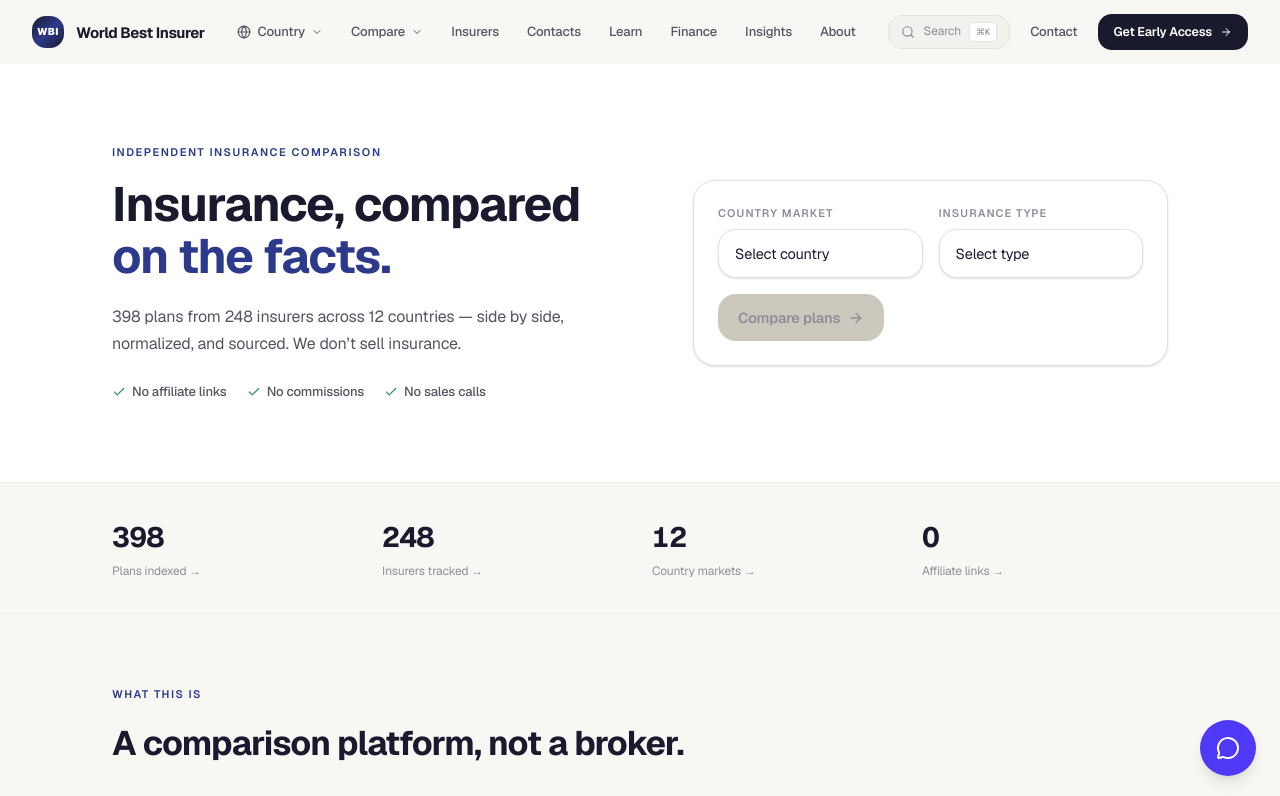
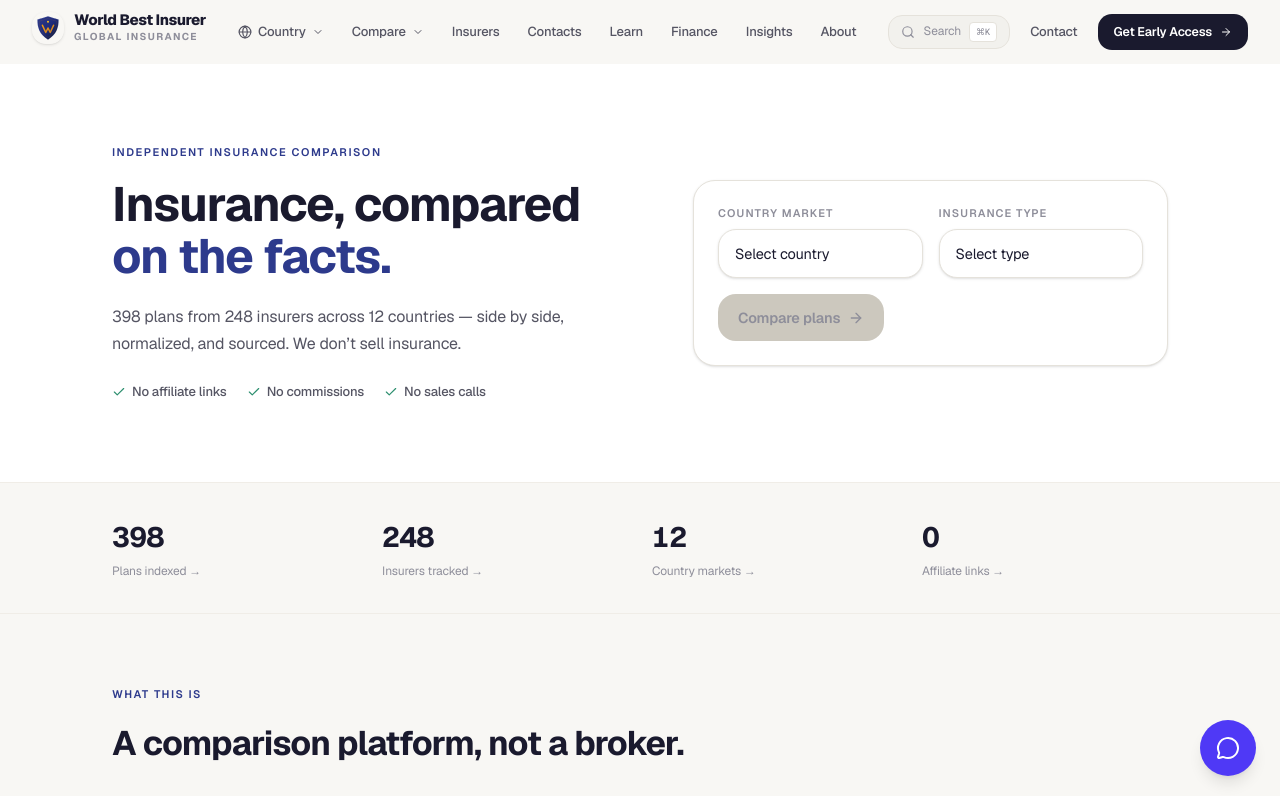
Before and after one commit to durgeshghiya/worldbestinsurer, a Next.js app: page / in a window 1280 px wide. Shown: the top 796 px of the page. Built offline with nearby package versions, Linux system fonts and the light colour scheme.

Commit message:
feat(branding): add vector Logo component and SVG assets to header, footer, and schema

```diff
--- a/src/components/Footer.tsx
+++ b/src/components/Footer.tsx
@@ -1,5 +1,6 @@
 import Link from "next/link";
 import { ArrowUpRight } from "lucide-react";
+import Logo from "@/components/Logo";
 
 const sections = [
   {
@@ -66,14 +67,9 @@ export default function Footer() {
         <div className="py-14 grid grid-cols-2 md:grid-cols-6 gap-8 lg:gap-10">
           {/* Brand column */}
           <div className="col-span-2">
-            <Link href="/" className="flex items-center gap-2.5 mb-5">
-              <div className="w-7 h-7 rounded-md bg-gradient-to-br from-white/10 to-white/5 border border-white/10 flex items-center justify-center">
-                <span className="text-white font-black text-[9px] tracking-[0.05em]">WBI</span>
-              </div>
-              <span className="text-[14px] font-bold tracking-[-0.02em] text-white/90">
-                World Best Insurer
-              </span>
-            </Link>
+            <div className="mb-5">
+              <Logo variant="full" size="md" inverted={true} />
+            </div>
             <p className="text-[12px] text-white/30 leading-[1.7] max-w-[260px] mb-5">
               The world&apos;s insurance comparison platform. Transparent data across 12 markets, zero sales pressure.
             </p>
--- a/src/components/Header.tsx
+++ b/src/components/Header.tsx
@@ -7,6 +7,7 @@ import {
   ArrowRight, Sparkles, Globe, Search,
 } from "lucide-react";
 import { cn } from "@/lib/utils";
+import Logo from "@/components/Logo";
 
 const categories = [
   { name: "Health", href: "/compare/health", icon: Heart, color: "text-health", bg: "bg-health-light", desc: "Medical & hospitalization" },
@@ -65,19 +66,7 @@ export default function Header() {
       <nav className="mx-auto max-w-[1280px] px-5 lg:px-8">
         <div className="flex h-16 items-center justify-between">
           {/* ── Logo ── */}
-          <Link href="/" className="flex items-center gap-3 group shrink-0">
-            <div className="relative w-8 h-8 rounded-lg overflow-hidden">
-              <div className="absolute inset-0 bg-gradient-to-br from-[#1a1a2e] via-primary to-[#1a1a2e] group-hover:from-primary group-hover:via-accent group-hover:to-primary transition-all duration-700" />
-              <span className="relative flex items-center justify-center w-full h-full text-white font-black text-[10px] tracking-[0.05em]">
-                WBI
-              </span>
-            </div>
-            <div className="hidden sm:block">
-              <span className="block whitespace-nowrap text-[15px] font-bold tracking-[-0.03em] text-text-primary leading-none">
-                World Best Insurer
-              </span>
-            </div>
-          </Link>
+          <Logo variant="full" size="md" />
 
           {/* ── Desktop Nav ── */}
           <div className="hidden xl:flex items-center gap-1">
--- /dev/null
+++ b/src/components/Logo.tsx
@@ -0,0 +1,131 @@
+import React from "react";
+import Link from "next/link";
+import { cn } from "@/lib/utils";
+
+interface LogoProps {
+  /** "mark" shows only the emblem; "full" includes the text brand name */
+  variant?: "mark" | "full";
+  /** Size preset */
+  size?: "sm" | "md" | "lg" | "xl";
+  /** Optional extra classes */
+  className?: string;
+  /** Invert colors for dark backgrounds (e.g. footer) */
+  inverted?: boolean;
+  /** Whether to wrap in a Next.js Link pointing to / */
+  linkable?: boolean;
+}
+
+const SIZES = {
+  sm: { box: "w-7 h-7", mark: "w-7 h-7", title: "text-[14px]", sub: "text-[9px]" },
+  md: { box: "w-8 h-8", mark: "w-8 h-8", title: "text-[15px]", sub: "text-[10px]" },
+  lg: { box: "w-10 h-10", mark: "w-10 h-10", title: "text-[18px]", sub: "text-[11px]" },
+  xl: { box: "w-14 h-14", mark: "w-14 h-14", title: "text-[24px]", sub: "text-[13px]" },
+};
+
+export function LogoMark({ className = "w-8 h-8" }: { className?: string }) {
+  return (
+    <svg
+      className={className}
+      viewBox="0 0 100 100"
+      fill="none"
+      xmlns="http://www.w3.org/2000/svg"
+      aria-hidden="true"
+    >
+      <defs>
+        <linearGradient id="wbi-logo-shield" x1="0%" y1="0%" x2="100%" y2="100%">
+          <stop offset="0%" stopColor="#2d3a8c" />
+          <stop offset="50%" stopColor="#1e2b7a" />
+          <stop offset="100%" stopColor="#0f172a" />
+        </linearGradient>
+        <linearGradient id="wbi-logo-gold" x1="0%" y1="0%" x2="100%" y2="100%">
+          <stop offset="0%" stopColor="#f59e0b" />
+          <stop offset="100%" stopColor="#c47d2e" />
+        </linearGradient>
+      </defs>
+
+      {/* Protective Shield */}
+      <path
+        d="M50 8C65 14 82 17 88 20C88 48 82 72 50 92C18 72 12 48 12 20C18 17 35 14 50 8Z"
+        fill="url(#wbi-logo-shield)"
+        stroke="rgba(255, 255, 255, 0.22)"
+        strokeWidth="2"
+      />
+
+      {/* Subtle Inner Contour */}
+      <path
+        d="M50 16C62 21 76 24 81 26C81 48 76 67 50 84C24 67 19 48 19 26C24 24 38 21 50 16Z"
+        fill="none"
+        stroke="#c47d2e"
+        strokeWidth="1"
+        strokeOpacity="0.4"
+      />
+
+      {/* Central Gold W Apex */}
+      <path
+        d="M30 40L42 66L50 50L58 66L70 40"
+        stroke="url(#wbi-logo-gold)"
+        strokeWidth="5.5"
+        strokeLinecap="round"
+        strokeLinejoin="round"
+      />
+
+      {/* Trust Polaris Node */}
+      <circle cx="50" cy="28" r="3.5" fill="#fbbf24" />
+    </svg>
+  );
+}
+
+export default function Logo({
+  variant = "full",
+  size = "md",
+  className,
+  inverted = false,
+  linkable = true,
+}: LogoProps) {
+  const s = SIZES[size];
+
+  const content = (
+    <div className={cn("inline-flex items-center gap-2.5 group shrink-0", className)}>
+      {/* Icon Mark */}
+      <div className={cn("relative shrink-0 flex items-center justify-center rounded-lg p-0.5 shadow-sm transition-transform duration-300 group-hover:scale-105", s.box)}>
+        <LogoMark className={s.mark} />
+      </div>
+
+      {/* Wordmark */}
+      {variant === "full" && (
+        <div className="flex flex-col">
+          <span
+            className={cn(
+              "font-extrabold tracking-[-0.03em] leading-none transition-colors",
+              s.title,
+              inverted
+                ? "text-white/95 group-hover:text-white"
+                : "text-text-primary group-hover:text-primary"
+            )}
+          >
+            World Best Insurer
+          </span>
+          <span
+            className={cn(
+              "font-bold uppercase tracking-[0.14em] mt-0.5",
+              s.sub,
+              inverted ? "text-white/40" : "text-text-tertiary"
+            )}
+          >
+            Global Insurance
+          </span>
+        </div>
+      )}
+    </div>
+  );
+
+  if (linkable) {
+    return (
+      <Link href="/" aria-label="World Best Insurer Home">
+        {content}
+      </Link>
+    );
+  }
+
+  return content;
+}
--- a/src/components/StructuredData.tsx
+++ b/src/components/StructuredData.tsx
@@ -29,7 +29,7 @@ export function OrganizationSchema(): React.ReactNode {
         "@type": "Organization",
         name: "World Best Insurer",
         url: BASE_URL,
-        logo: `${BASE_URL}/favicon.ico`,
+        logo: `${BASE_URL}/logo.svg`,
         description:
           "The world's insurance comparison platform. Compare health, term life, motor, and travel insurance plans across top insurers with verified data and transparent methodology.",
         sameAs: [],
@@ -162,7 +162,7 @@ export function ArticleSchema({
           url: `${BASE_URL}/`,
           logo: {
             "@type": "ImageObject",
-            url: `${BASE_URL}/favicon.ico`,
+            url: `${BASE_URL}/logo.svg`,
           },
         },
         mainEntityOfPage: {
```
Also changed, not shown: public/logo-mark.svg (added), public/logo.svg (added).
